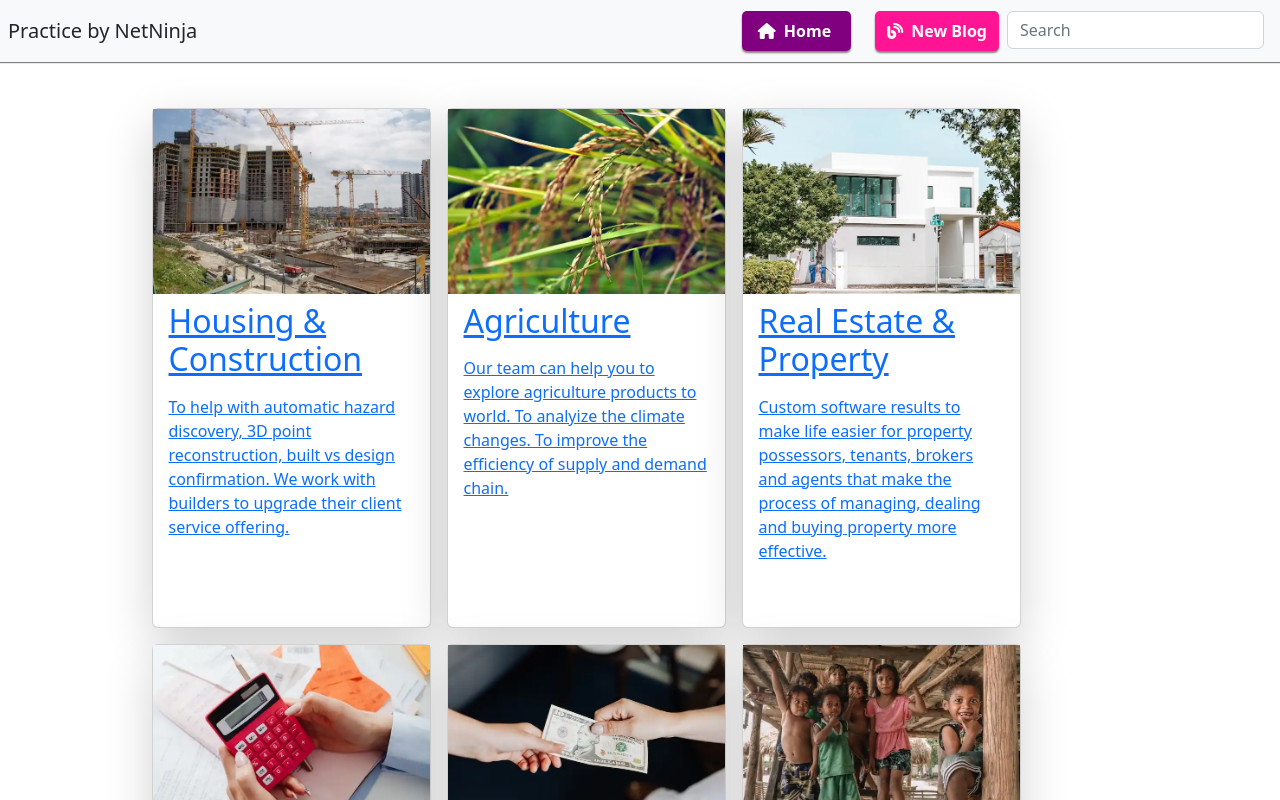
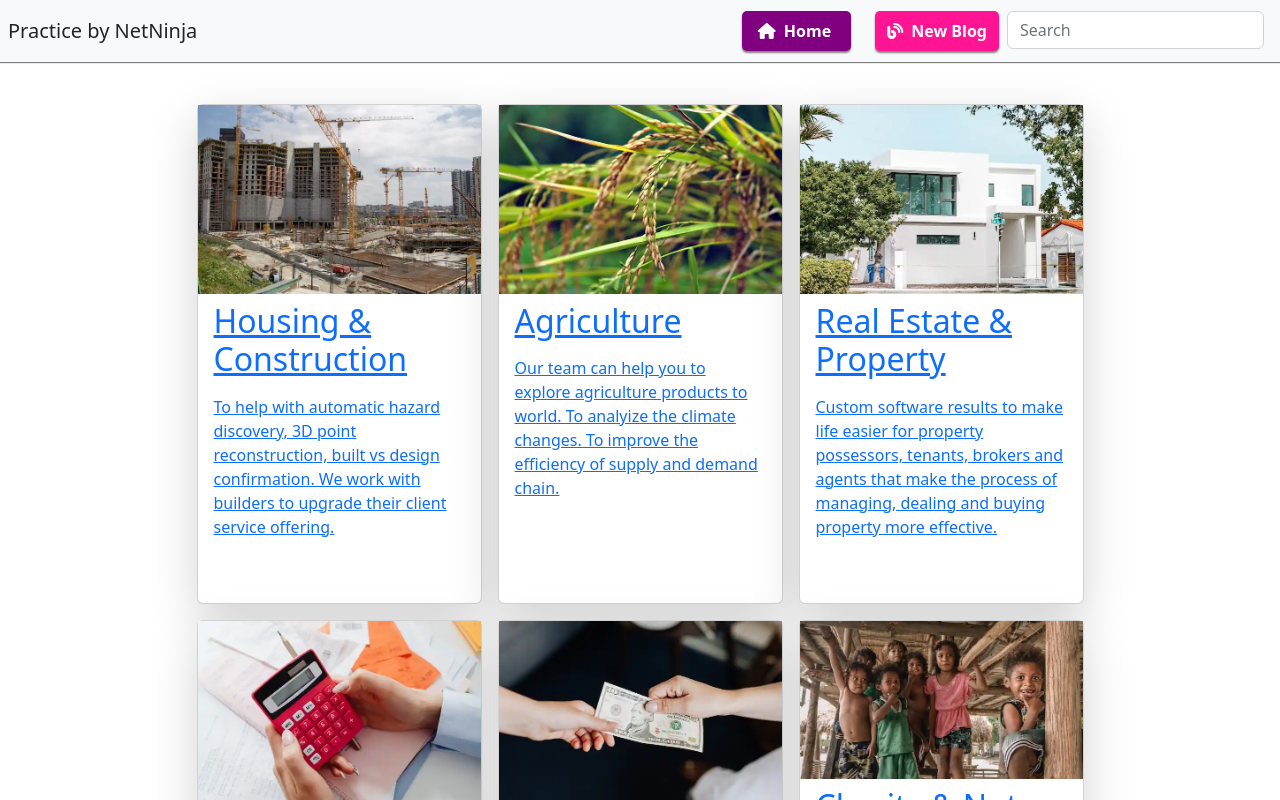
Before and after one commit to RajeshVarma22/deskSite2, a React (Create React App) app: page / in a window 1280 px wide. Shown: the top 800 px of the page. Built offline with nearby package versions, Linux system fonts and the light colour scheme.

Commit message:
Update Desktops.jsx jhdf

```diff
--- a/src/components2/Desktops.jsx
+++ b/src/components2/Desktops.jsx
@@ -165,8 +165,8 @@ const Desktops = () => {
   ]
 
   return (
-    <div className='mt-5 container-fluid pt-5' id='Desktops'>
-      <div className="row m-1 container" style={{justifyContent: "center"}}>
+    <div className='mt-5 container pt-5' id='Desktops'>
+      <div className="row" style={{justifyContent: "center"}}>
         {sectors.map((sector) => {
           return (
             <div className="card gx-0 m-2 shadow-lg col-sm-9 col-md-5 col-lg-3" key={sector.id}>
```
